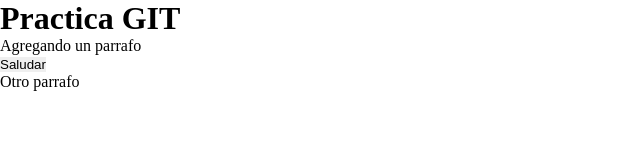
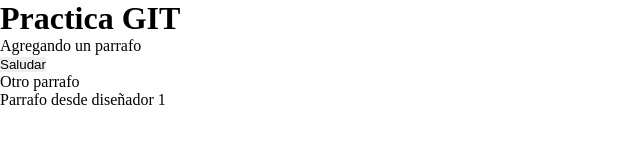
Before and after one commit to JPerez11/PracticaGit, a plain HTML site: page index.html in a window 1280 px wide. Shown: the whole page, without its empty margins (0-640 px from the left). Drawn offline with Linux system fonts and the light colour scheme.

Commit message:
Creando parrafo desde diseñador 1

```diff
--- a/index.html
+++ b/index.html
@@ -16,6 +16,9 @@
 
 
     <p>Otro parrafo</p>
+
+    <p>Parrafo desde diseñador 1</p>
+
     <script src="js/script.js"></script>
 </body>
 </html>
```
